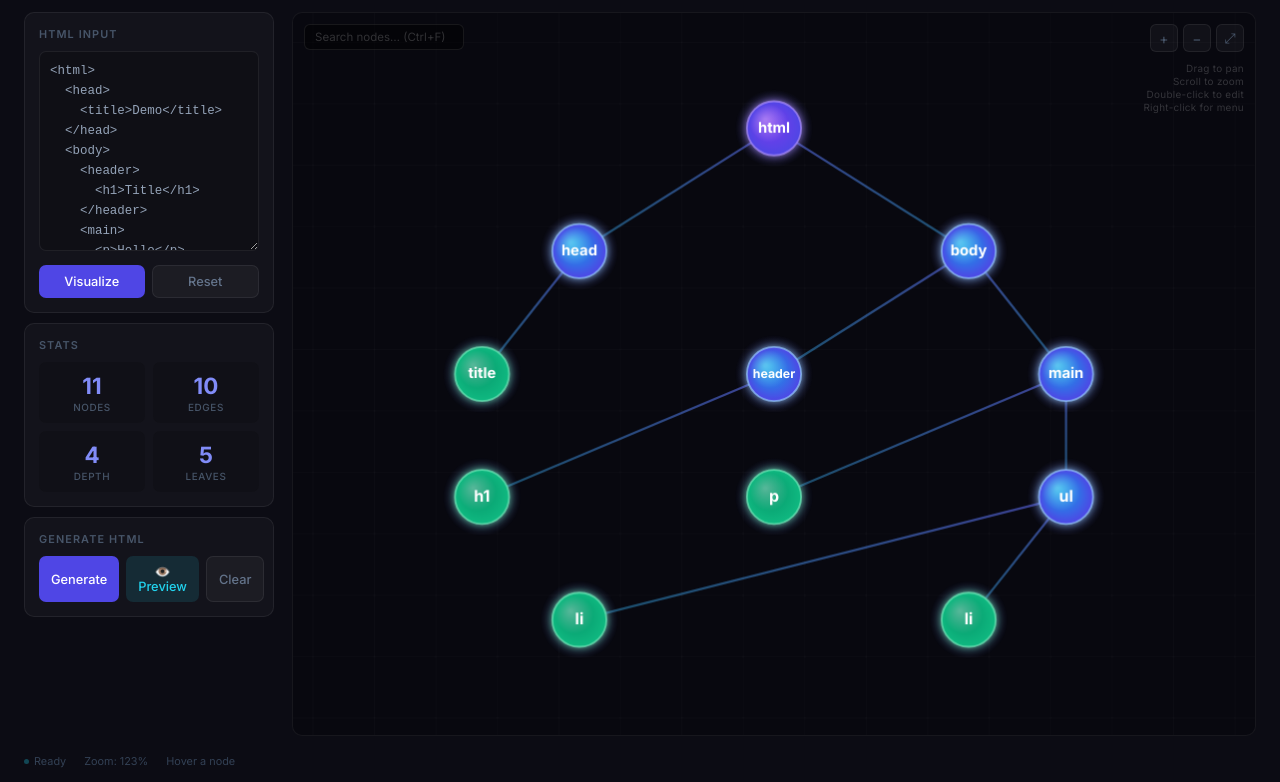
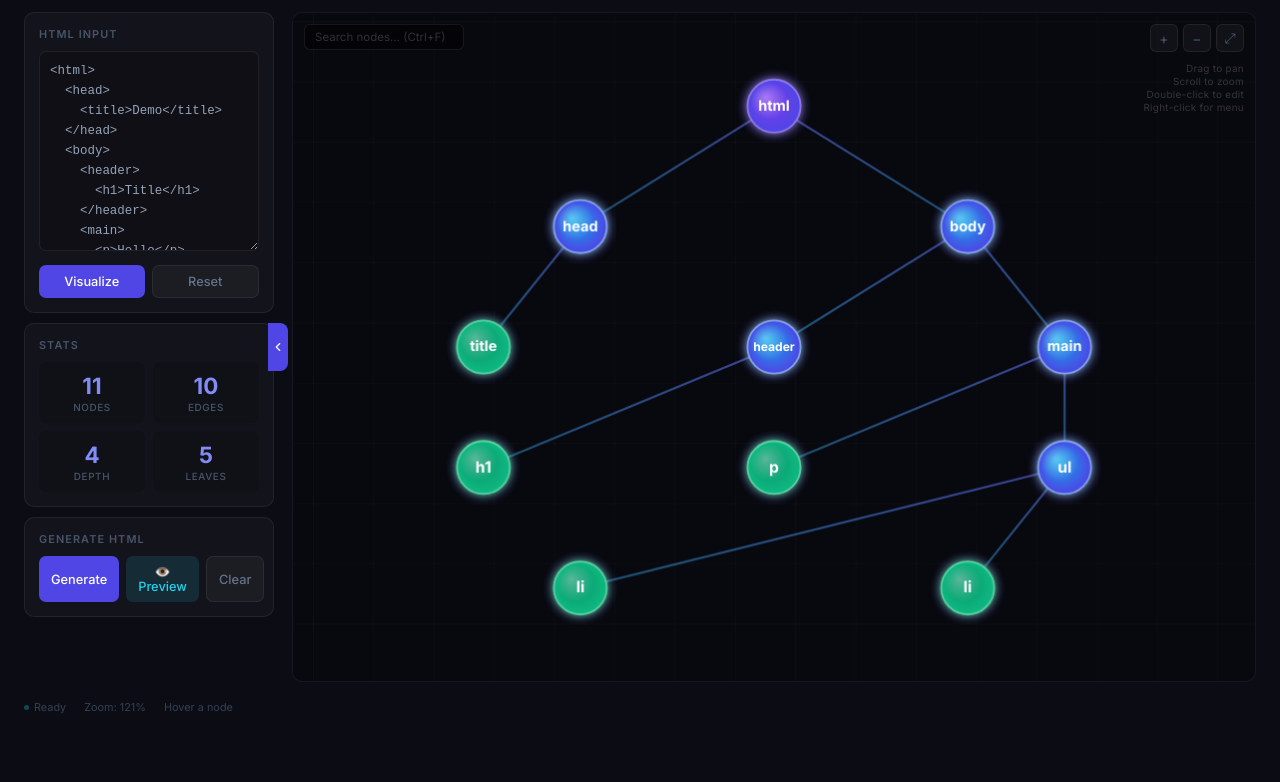
Before and after one commit to fuad7161/GraphML, a plain HTML site: page index.html in a window 1280 px wide. Shown: the part 55-837 px from the top of the page. After the commit the page ends 800 px from the top, so only its background shows below. Drawn offline with Linux system fonts and the light colour scheme.

Commit message:
Add side toggol bar for batter view

```diff
--- a/css/canvas.css
+++ b/css/canvas.css
@@ -5,16 +5,17 @@
 
 /* Wrapper gives position:relative so overlay buttons can be absolutely placed */
 .canvas-wrap {
+    position: relative;
     flex: 1;
-    position: relative;
-    min-height: 0;
-    display: flex;
-    flex-direction: column;
+    min-width: 0;
+    height: 600px;
+    min-height: 400px;
+    transition: flex 0.3s ease;
 }
 
 canvas {
     width: 100%;
-    flex: 1;
+    height: 100%;
     background: #08080f;
     border: 1px solid rgba(255, 255, 255, 0.06);
     border-radius: 10px;
--- a/css/layout.css
+++ b/css/layout.css
@@ -4,14 +4,66 @@
 
 .main {
     display: flex;
-    gap: 18px;
+    gap: 0;
     padding: 18px 24px;
     width: 100%;
     max-width: 1300px;
-    align-items: stretch;
-    flex: 1;
+    align-items: flex-start;
     min-height: 0;
+    position: relative;
 }
+
+/* ── Sidebar toggle button ──────────────────────────────────────────────── */
+
+.sidebar-toggle {
+    position: absolute;
+    left: 268px;
+    top: 50%;
+    transform: translateY(-50%);
+    z-index: 20;
+    width: 20px;
+    height: 48px;
+    border-radius: 0 8px 8px 0;
+    background: #4f46e5;
+    border: none;
+    color: #fff;
+    cursor: pointer;
+    display: flex;
+    align-items: center;
+    justify-content: center;
+    padding: 0;
+    transition: left 0.3s cubic-bezier(.4, 0, .2, 1),
+        background 0.15s,
+        box-shadow 0.15s;
+}
+
+.sidebar-toggle:hover {
+    background: #6366f1;
+    box-shadow: 0 0 14px rgba(99, 102, 241, 0.4);
+}
+
+.sidebar-toggle:active {
+    background: #4338ca;
+    transform: translateY(-50%) scale(0.93);
+}
+
+.toggle-chevron {
+    width: 14px;
+    height: 14px;
+    flex-shrink: 0;
+    transition: transform 0.3s cubic-bezier(.4, 0, .2, 1);
+}
+
+.toggle-chevron.collapsed {
+    transform: rotate(180deg);
+}
+
+.main.sidebar-collapsed .sidebar-toggle {
+    left: 24px;
+    border-radius: 0 8px 8px 0;
+}
+
+/* ── Sidebar panel ──────────────────────────────────────────────────────── */
 
 .sidebar {
     width: 250px;
@@ -20,6 +72,16 @@
     flex-direction: column;
     gap: 10px;
     overflow-y: auto;
+    overflow-x: hidden;
+    transition: width 0.3s ease, opacity 0.3s ease, margin-right 0.3s ease;
+    margin-right: 18px;
+}
+
+.main.sidebar-collapsed .sidebar {
+    width: 0;
+    opacity: 0;
+    margin-right: 0;
+    pointer-events: none;
 }
 
 .card {
--- a/index.html
+++ b/index.html
@@ -23,7 +23,14 @@
 
     <div class="main">
 
-        <div class="sidebar">
+        <button class="sidebar-toggle" id="sidebar-toggle" onclick="toggleSidebar()" title="Toggle sidebar">
+            <svg class="toggle-chevron" viewBox="0 0 24 24" fill="none" stroke="currentColor" stroke-width="2"
+                stroke-linecap="round" stroke-linejoin="round">
+                <polyline points="15 18 9 12 15 6"></polyline>
+            </svg>
+        </button>
+
+        <div class="sidebar" id="sidebar">
 
             <div class="card">
                 <h3>HTML Input</h3>
--- a/js/layout.js
+++ b/js/layout.js
@@ -94,7 +94,8 @@ function layoutTree(startRoot) {
         else nodes[id].type = 'inner'
     }
 
-    resetView()   // auto-fit all nodes into the canvas viewport
+    fitCanvasToTree()   // grow canvas if tree is large
+    resetView()           // auto-fit all nodes into the canvas viewport
 }
 
 function updateStats() {
--- a/js/viewport.js
+++ b/js/viewport.js
@@ -43,21 +43,56 @@ function zoomAt(factor) {
     draw()
 }
 
-// ── Responsive canvas resize ─────────────────────────────────────────────────
+// ── Canvas resolution sync ───────────────────────────────────────────────────
+// Sync the canvas drawing-buffer to its CSS pixel size (called once at init
+// and again whenever we dynamically resize the wrapper for large trees).
 
-const _canvasWrap = document.querySelector('.canvas-wrap')
-if (_canvasWrap && typeof ResizeObserver !== 'undefined') {
-    const _resizer = new ResizeObserver(entries => {
-        for (const entry of entries) {
-            const { width, height } = entry.contentRect
-            const dpr = window.devicePixelRatio || 1
-            canvas.width = Math.round(width * dpr)
-            canvas.height = Math.round(height * dpr)
-            canvas.style.width = width + 'px'
-            canvas.style.height = height + 'px'
-            if (nodeList.length) resetView()
-            else draw()
-        }
-    })
-    _resizer.observe(_canvasWrap)
+const BASE_CANVAS_HEIGHT = 600
+
+function syncCanvasSize() {
+    const wrap = document.querySelector('.canvas-wrap')
+    if (!wrap) return
+    const rect = wrap.getBoundingClientRect()
+    const dpr = window.devicePixelRatio || 1
+    canvas.width = Math.round(rect.width * dpr)
+    canvas.height = Math.round(rect.height * dpr)
+    canvas.style.width = rect.width + 'px'
+    canvas.style.height = rect.height + 'px'
 }
+
+// Dynamically grow / shrink canvas-wrap when the tree needs more room.
+function fitCanvasToTree() {
+    const wrap = document.querySelector('.canvas-wrap')
+    if (!wrap) return
+
+    let neededH = BASE_CANVAS_HEIGHT
+    if (nodeList.length > 0) {
+        // Height based on depth
+        const depthH = (maxDepth + 1) * 110 + 120
+        // Width hints (if tree is very wide the user can still pan)
+        neededH = Math.max(BASE_CANVAS_HEIGHT, Math.min(depthH, 1200))
+    }
+    wrap.style.height = neededH + 'px'
+    syncCanvasSize()
+}
+
+// Initial sync on load
+syncCanvasSize()
+
+// ── Sidebar collapse / expand ────────────────────────────────────────────────
+
+function toggleSidebar() {
+    const main = document.querySelector('.main')
+    main.classList.toggle('sidebar-collapsed')
+
+    // Flip chevron arrow direction
+    const chevron = document.querySelector('.toggle-chevron')
+    if (chevron) chevron.classList.toggle('collapsed')
+
+    // After the CSS transition finishes (300ms), re-sync canvas to new width
+    setTimeout(() => {
+        syncCanvasSize()
+        if (nodeList.length) resetView()
+        else draw()
+    }, 320)
+}
```
